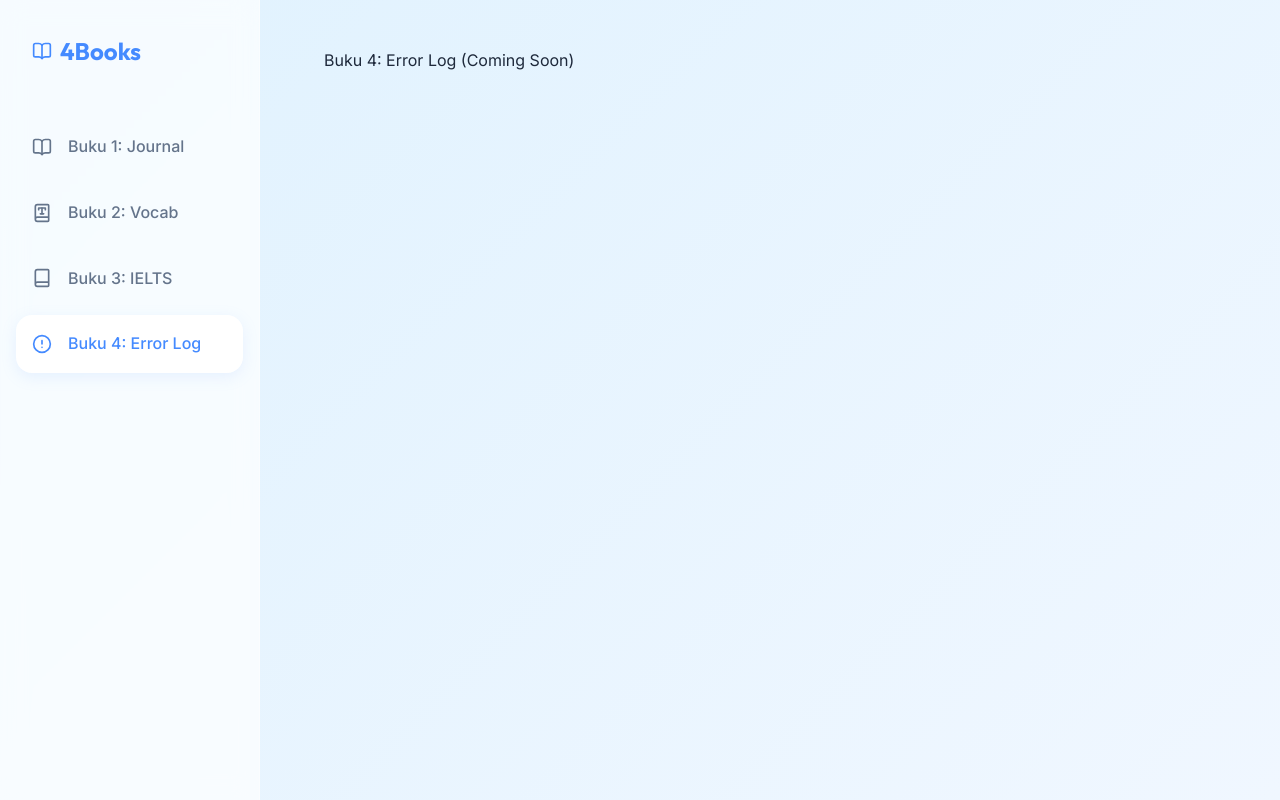
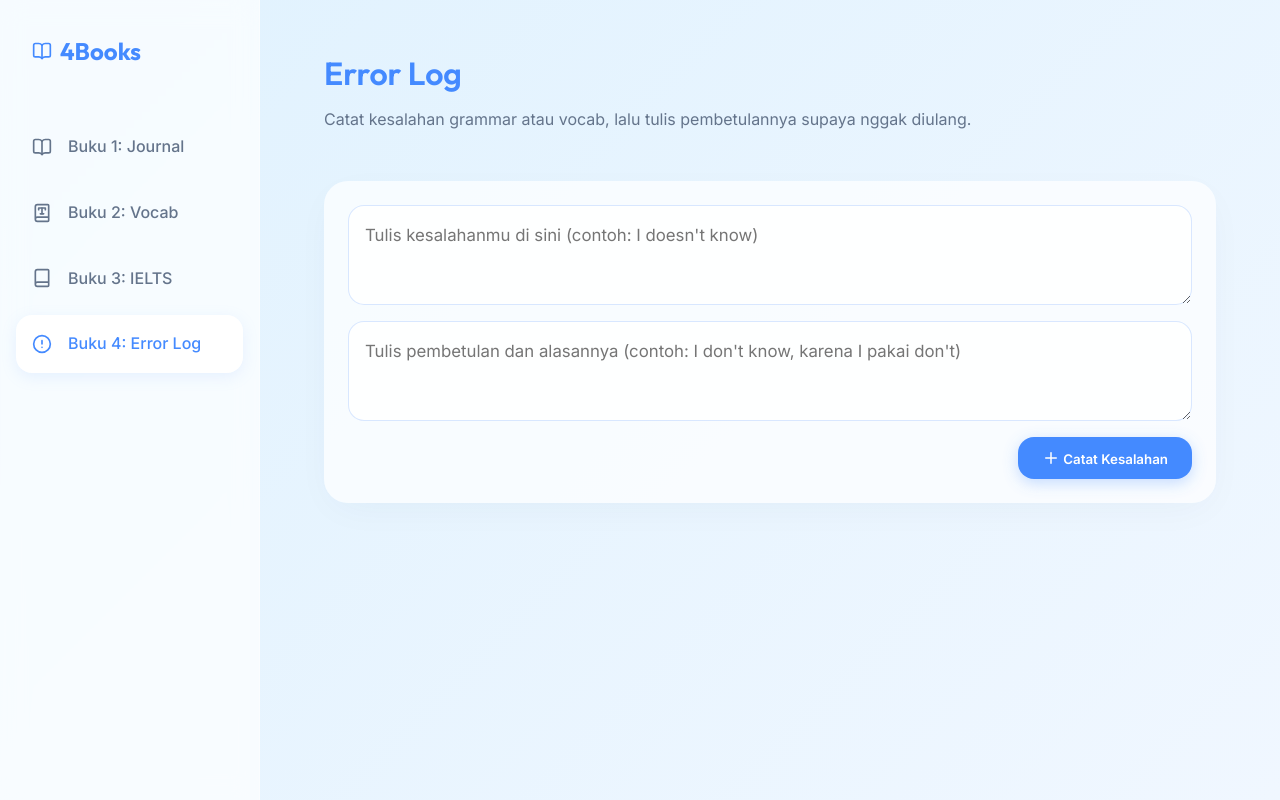
Before and after one commit to amay29/4books, a React (Vite) app: page / in a window 1280 px wide. Both pictures are taken after a click on the element "Buku 4: Error Log". Built offline with nearby package versions, Linux system fonts and the light colour scheme.

Commit message:
feat: add Error Log (Book 4)

```diff
--- a/src/App.jsx
+++ b/src/App.jsx
@@ -3,7 +3,7 @@ import Layout from './components/Layout';
 import Journal from './pages/Journal';
 import Vocab from './pages/Vocab';
 import Ielts from './pages/IeltsPractice';
-// import ErrorLog from './pages/ErrorLog';
+import ErrorLog from './pages/ErrorLog';
 
 function App() {
   const [activeTab, setActiveTab] = useState('journal');
@@ -17,7 +17,7 @@ function App() {
       case 'ielts':
         return <Ielts />;
       case 'error':
-        return <div>Buku 4: Error Log (Coming Soon)</div>;
+        return <ErrorLog />;
       default:
         return <Journal />;
     }
--- /dev/null
+++ b/src/pages/ErrorLog.jsx
@@ -0,0 +1,95 @@
+import React, { useState, useEffect } from 'react';
+import { Plus, Trash2 } from 'lucide-react';
+import styles from './ErrorLog.module.css';
+
+const ErrorLog = () => {
+  const [logs, setLogs] = useState([]);
+  const [formData, setFormData] = useState({ mistake: '', correction: '' });
+
+  useEffect(() => {
+    const saved = localStorage.getItem('4books_error_log');
+    if (saved) {
+      setLogs(JSON.parse(saved));
+    }
+  }, []);
+
+  const saveLogs = (newLogs) => {
+    setLogs(newLogs);
+    localStorage.setItem('4books_error_log', JSON.stringify(newLogs));
+  };
+
+  const handleAdd = (e) => {
+    e.preventDefault();
+    if (!formData.mistake.trim() || !formData.correction.trim()) return;
+
+    const newLog = {
+      id: Date.now(),
+      date: new Date().toLocaleDateString('id-ID', { day: 'numeric', month: 'short', year: 'numeric' }),
+      mistake: formData.mistake,
+      correction: formData.correction
+    };
+
+    saveLogs([newLog, ...logs]);
+    setFormData({ mistake: '', correction: '' });
+  };
+
+  const handleDelete = (id) => {
+    const newLogs = logs.filter(log => log.id !== id);
+    saveLogs(newLogs);
+  };
+
+  return (
+    <div className={`${styles.container} animate-slide-up`}>
+      <div className={styles.header}>
+        <h1 className={styles.title}>Error Log</h1>
+        <p className={styles.subtitle}>Catat kesalahan grammar atau vocab, lalu tulis pembetulannya supaya nggak diulang.</p>
+      </div>
+
+      <form className={styles.formCard} onSubmit={handleAdd}>
+        <textarea
+          name="mistake"
+          value={formData.mistake}
+          onChange={(e) => setFormData({ ...formData, mistake: e.target.value })}
+          placeholder="Tulis kesalahanmu di sini (contoh: I doesn't know)"
+          className={styles.textareaField}
+          required
+        />
+        <textarea
+          name="correction"
+          value={formData.correction}
+          onChange={(e) => setFormData({ ...formData, correction: e.target.value })}
+          placeholder="Tulis pembetulan dan alasannya (contoh: I don't know, karena I pakai don't)"
+          className={styles.textareaField}
+          required
+        />
+        <button type="submit" className={styles.addButton}>
+          <Plus size={18} style={{ display: 'inline', verticalAlign: 'text-bottom' }} /> Catat Kesalahan
+        </button>
+      </form>
+
+      <div className={styles.logList}>
+        {logs.map((log) => (
+          <div key={log.id} className={`${styles.logItem} hover-scale`}>
+            <div className={styles.date}>{log.date}</div>
+
+            <div className={styles.logSection}>
+              <span className={styles.logLabel}>Mistake</span>
+              <div className={styles.mistakeText}>{log.mistake}</div>
+            </div>
+
+            <div className={styles.logSection}>
+              <span className={styles.logLabel}>Correction</span>
+              <div className={styles.correctionText}>{log.correction}</div>
+            </div>
+
+            <button className={styles.deleteBtn} onClick={() => handleDelete(log.id)}>
+              <Trash2 size={18} />
+            </button>
+          </div>
+        ))}
+      </div>
+    </div>
+  );
+};
+
+export default ErrorLog;
--- /dev/null
+++ b/src/pages/ErrorLog.module.css
@@ -0,0 +1,143 @@
+.container {
+  display: flex;
+  flex-direction: column;
+  gap: 2rem;
+}
+
+.header {
+  margin-bottom: 1rem;
+}
+
+.title {
+  color: var(--color-primary-dark);
+  font-size: 2rem;
+}
+
+.subtitle {
+  color: var(--color-text-muted);
+}
+
+.formCard {
+  background: var(--color-bg-card);
+  padding: 1.5rem;
+  border-radius: var(--radius-lg);
+  box-shadow: var(--shadow-soft);
+  display: flex;
+  flex-direction: column;
+  gap: 1rem;
+}
+
+.textareaField {
+  padding: 1rem;
+  border: 1px solid rgba(130, 177, 255, 0.3);
+  border-radius: var(--radius-md);
+  background: rgba(255, 255, 255, 0.8);
+  font-size: 1.05rem;
+  line-height: 1.6;
+  resize: vertical;
+  min-height: 100px;
+  outline: none;
+  transition: all 0.2s;
+}
+
+.textareaField:focus {
+  border-color: var(--color-primary);
+  box-shadow: 0 0 0 3px rgba(130, 177, 255, 0.2);
+}
+
+.addButton {
+  background: var(--color-primary-dark);
+  color: white;
+  padding: 0.75rem 1.5rem;
+  border-radius: var(--radius-md);
+  font-weight: 600;
+  align-self: flex-end;
+  transition: all 0.2s ease;
+  box-shadow: 0 4px 15px rgba(68, 138, 255, 0.3);
+}
+
+.addButton:hover {
+  transform: translateY(-2px);
+  background: #2979ff;
+  box-shadow: 0 6px 20px rgba(68, 138, 255, 0.4);
+}
+
+.logList {
+  display: flex;
+  flex-direction: column;
+  gap: 1.5rem;
+}
+
+.logItem {
+  background: white;
+  padding: 1.5rem;
+  border-radius: var(--radius-lg);
+  box-shadow: var(--shadow-soft);
+  position: relative;
+  display: grid;
+  grid-template-columns: 1fr 1fr;
+  gap: 1.5rem;
+}
+
+@media (max-width: 768px) {
+  .logItem {
+    grid-template-columns: 1fr;
+  }
+}
+
+.logSection {
+  display: flex;
+  flex-direction: column;
+  gap: 0.5rem;
+}
+
+.logLabel {
+  font-weight: 600;
+  font-size: 0.9rem;
+  color: var(--color-text-muted);
+  text-transform: uppercase;
+  letter-spacing: 0.05em;
+}
+
+.mistakeText {
+  color: #ef4444;
+  background: #fef2f2;
+  padding: 1rem;
+  border-radius: var(--radius-md);
+  font-size: 1.05rem;
+  line-height: 1.6;
+  border-left: 4px solid #ef4444;
+}
+
+.correctionText {
+  color: #10b981;
+  background: #ecfdf5;
+  padding: 1rem;
+  border-radius: var(--radius-md);
+  font-size: 1.05rem;
+  line-height: 1.6;
+  border-left: 4px solid #10b981;
+}
+
+.date {
+  position: absolute;
+  top: 1rem;
+  right: 1rem;
+  font-size: 0.8rem;
+  color: #cbd5e1;
+}
+
+.deleteBtn {
+  position: absolute;
+  bottom: 1rem;
+  right: 1rem;
+  color: #cbd5e1;
+  transition: color 0.2s;
+  background: white;
+  border-radius: 50%;
+  padding: 4px;
+}
+
+.deleteBtn:hover {
+  color: #ef4444;
+}
```
